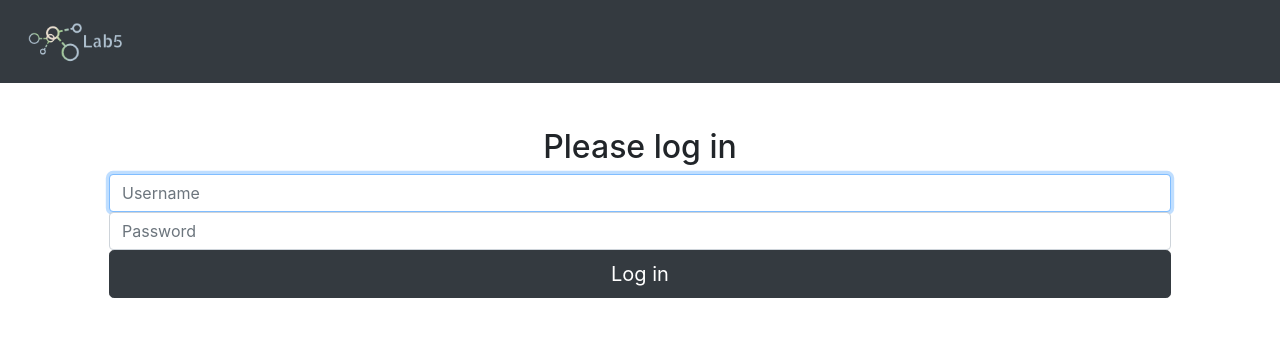
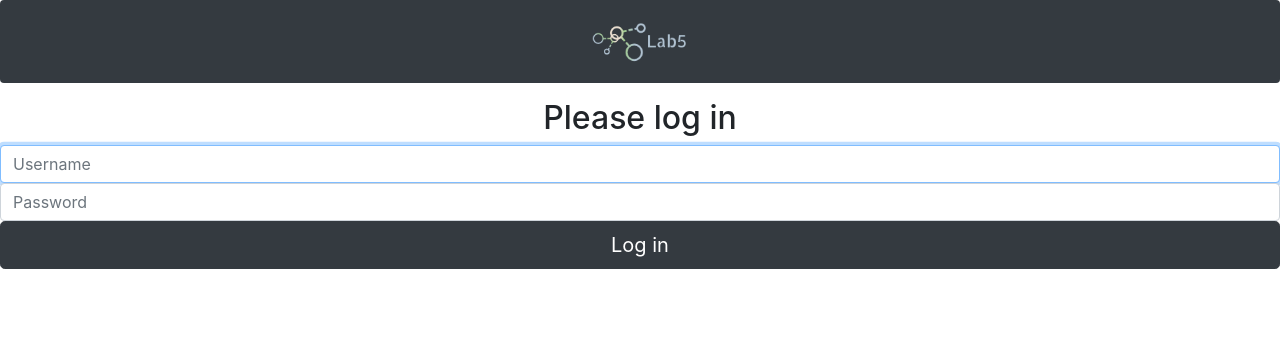
Before and after one commit to arox5/RaspiHomeLab, a PHP site: page /login.php in a window 1280 px wide. Shown: the top 345 px of the page. Run offline with PHP 8.4, Linux system fonts and the light colour scheme; a stand-in replaces the project's code that opens the database connection.

Commit message:
removing unused style

```diff
--- a/login.php
+++ b/login.php
@@ -44,21 +44,15 @@ if($isloggedin == true) {
 	<title>Lab5</title>
     <!-- Bootstrap core CSS -->
 	<link href="css/bootstrap.min.css" rel="stylesheet">
-    <!-- Custom styles for this template -->
-    <link href="css/starter-template.css" rel="stylesheet">
     <!-- Custom styles for login -->
     <link href="css/signin.css" rel="stylesheet">
 </head>
 <body class="text-center">
-
-<nav class="navbar navbar-expand-md navbar-dark bg-dark fixed-top">
-    <a class="navbar-brand" href="login.php"><img src="logo.png" alt="Lab5" width="120"></a>
-</nav>
-
-<main role="main" class="container">
-	<div class="starter-template" id="starter-template">
 <!-- Login form -->
 <form class="form-signin" name="login" method="post">
+    <div class="alert bg-dark">
+        <img src="logo.png" alt="Lab5" width="120">
+    </div>
     <?php if($loginresult == 'InvalidLogin'): ?>
         <div class="alert alert-danger" role="alert">Invalid log in</div>
     <?php endif ?>
@@ -69,8 +63,5 @@ if($isloggedin == true) {
     <input type="password" name="password" class="form-control" placeholder="Password" required>
     <button class="btn btn-dark btn-lg btn-primary btn-block" type="submit">Log in</button>
 </form>
-    </div>
-</main><!-- /.container -->
-
 </body>
 </html>
```
Lines whose indentation alone changed are shown as unchanged.
